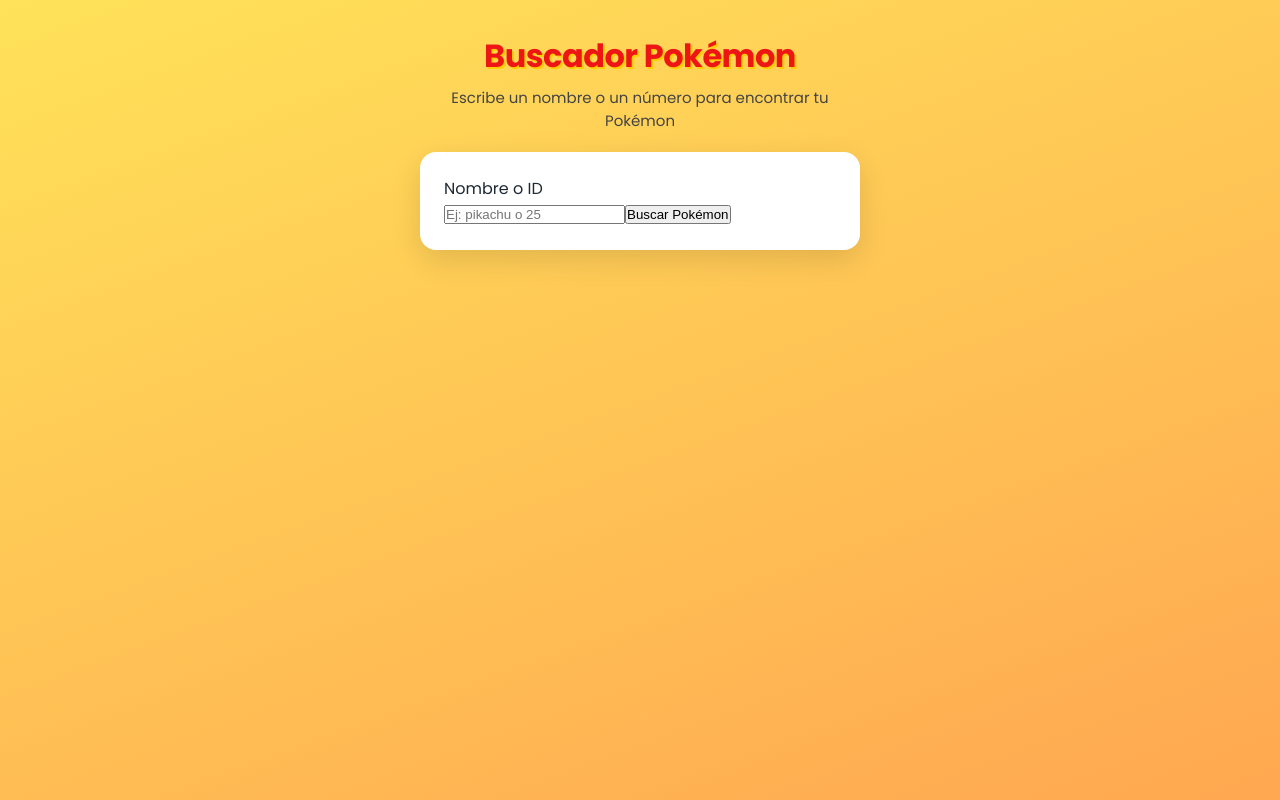
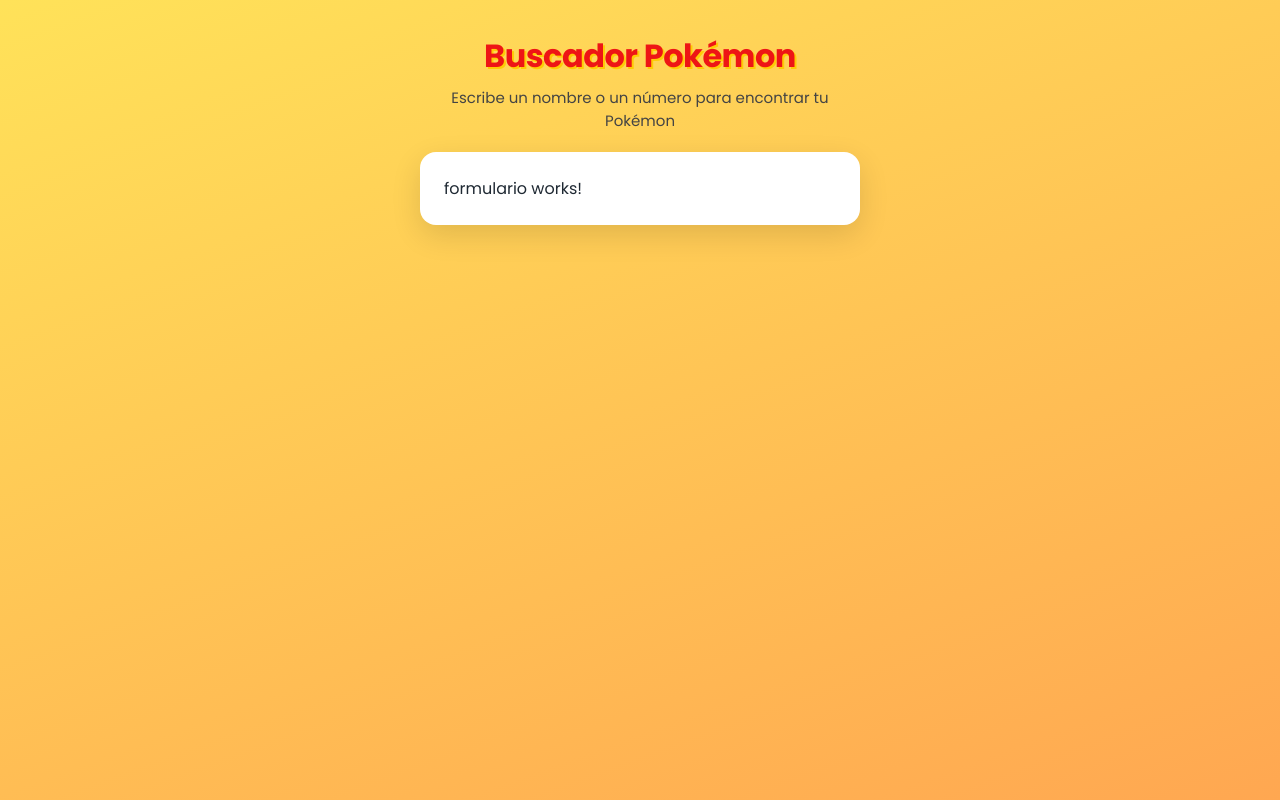
Before and after one commit to juansantisteban07/20260829_Taller_Angular_Pokemon, an Angular app in the folder pokemon-app/: page / in a window 1280 px wide. Built offline with nearby package versions, Linux system fonts and the light colour scheme.

Commit message:
Remove search form and add placeholder message
Removed the search form and added a placeholder message.

```diff
--- a/pokemon-app/src/app/formulario/formulario.component.html
+++ b/pokemon-app/src/app/formulario/formulario.component.html
@@ -1,24 +1 @@
-<!-- Formulario de búsqueda.
-     (keyup.enter) permite buscar presionando Enter dentro del input. -->
-<form class="formulario" (ngSubmit)="onBuscar()">
-  <label class="etiqueta" for="campoBusqueda">Nombre o ID</label>
-
-  <div class="fila">
-    <input
-      id="campoBusqueda"
-      class="campo"
-      type="text"
-      placeholder="Ej: pikachu o 25"
-      [(ngModel)]="texto"
-      name="busqueda"
-      (keyup.enter)="onBuscar()"
-      autocomplete="off"
-    />
-    <button class="boton" type="submit">Buscar Pokémon</button>
-  </div>
-
-  <!-- Mensaje de validación cuando el campo está vacío. -->
-  @if (errorFormulario) {
-    <p class="error">{{ errorFormulario }}</p>
-  }
-</form>
+<p>formulario works!</p>
```
